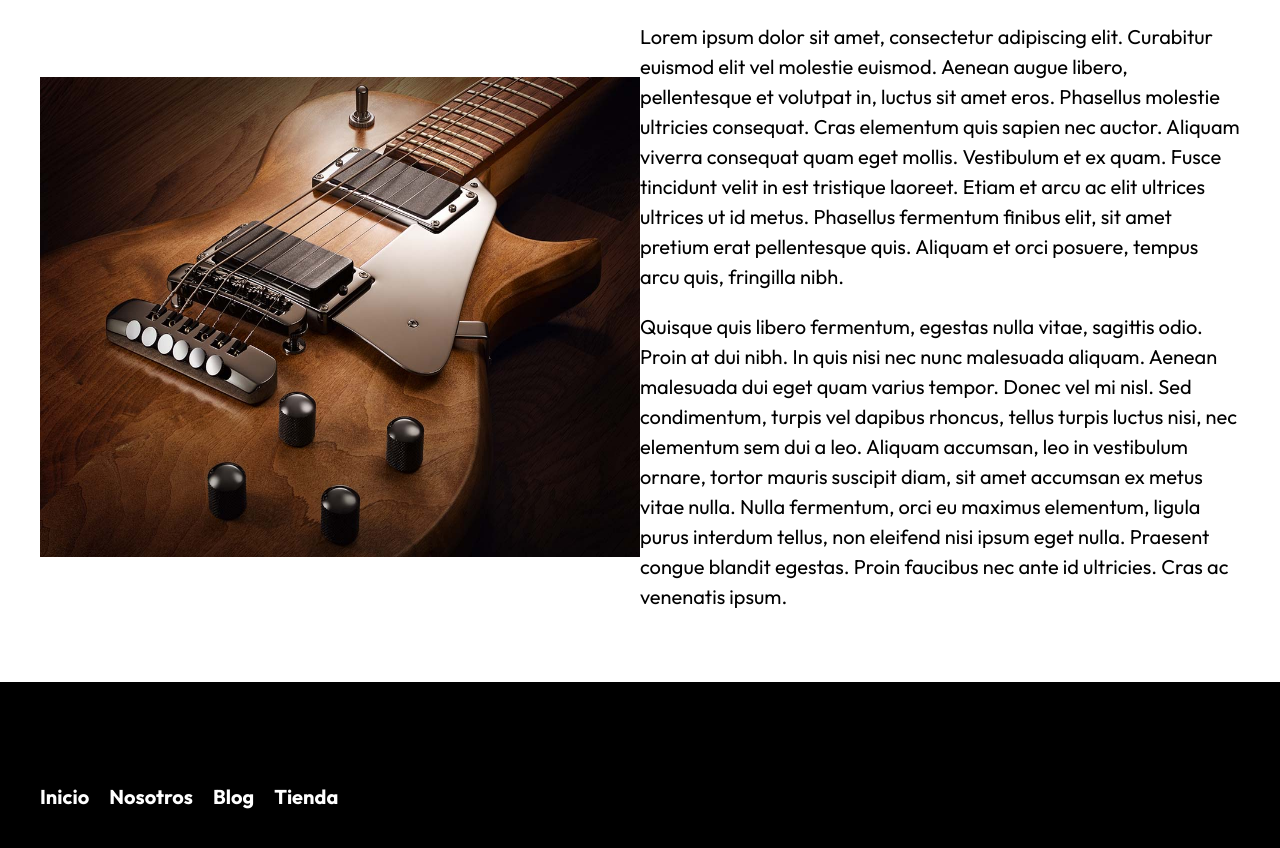
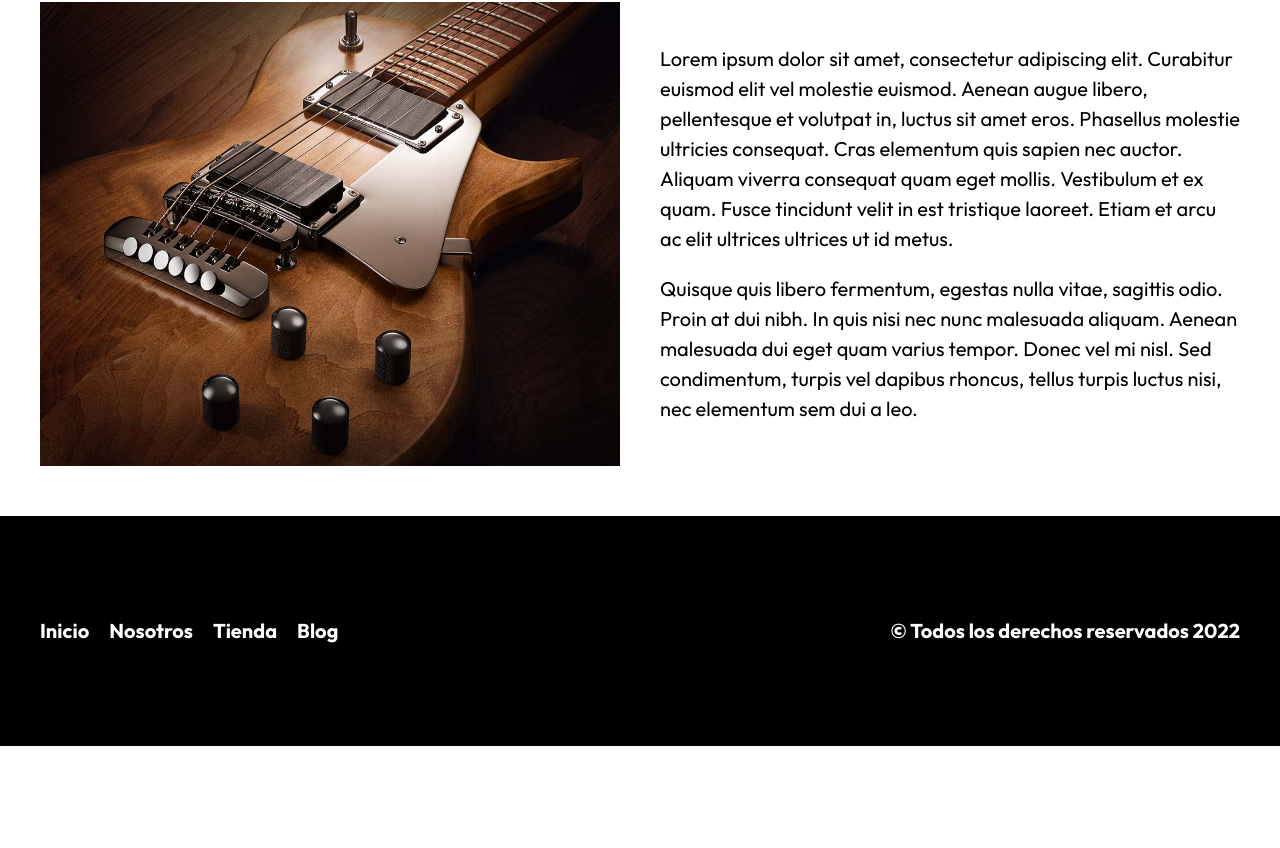
Before and after one commit to Moyrasc/Guitar-LA-Next.js, a Next.js app: page /about in a window 1280 px wide. Shown: the part 366-1214 px from the top of the page. After the commit the page ends 1112 px from the top, so only its background shows below. Built offline with nearby package versions, Linux system fonts and the light colour scheme.

Commit message:
styles about

```diff
--- a/components/footer.js
+++ b/components/footer.js
@@ -8,10 +8,11 @@ const Footer = () => {
                 <nav className={styles.nav}>
                     <Link href="/"> Inicio </Link>
                     <Link href="/about"> Nosotros </Link>
+                    <Link href="/store"> Tienda </Link>
                     <Link href="/blog"> Blog </Link>
-                    <Link href="/store"> Tienda </Link>
+
                 </nav>
-                <p className="copyright">&copy; Todos los derechos reservados {new Date().getFullYear()}</p>
+                <p className={styles.copy}>&copy; Todos los derechos reservados {new Date().getFullYear()}</p>
             </div>
         </footer>
     );
--- a/components/header.js
+++ b/components/header.js
@@ -23,13 +23,12 @@ const Header = () => {
                 <Link href="/about">
                     <a className={router.pathname === "/about" ? styles.active : ""}> Nosotros </a>
                 </Link>
+                <Link href="/store">
+                    <a className={router.pathname === "/store" ? styles.active : ""}> Tienda </a>
+                </Link>
                 <Link href="/blog">
                     <a className={router.pathname === "/blog" ? styles.active : ""}> Blog </a>
                 </Link>
-                <Link href="/store">
-                    <a className={router.pathname === "/store" ? styles.active : ""}> Tienda </a>
-                </Link>
-
             </nav>
         </div>
     </header>
--- a/pages/about.js
+++ b/pages/about.js
@@ -12,9 +12,9 @@ const About = () => {
                 <div className={styles.content}>
                         <Image src="/img/nosotros.jpg" alt="image about us" width={1000} height={800}/>
                         <div>
-                            <p>Lorem ipsum dolor sit amet, consectetur adipiscing elit. Curabitur euismod elit vel molestie euismod. Aenean augue libero, pellentesque et volutpat in, luctus sit amet eros. Phasellus molestie ultricies consequat. Cras elementum quis sapien nec auctor. Aliquam viverra consequat quam eget mollis. Vestibulum et ex quam. Fusce tincidunt velit in est tristique laoreet. Etiam et arcu ac elit ultrices ultrices ut id metus. Phasellus fermentum finibus elit, sit amet pretium erat pellentesque quis. Aliquam et orci posuere, tempus arcu quis, fringilla nibh.</p>
+                            <p>Lorem ipsum dolor sit amet, consectetur adipiscing elit. Curabitur euismod elit vel molestie euismod. Aenean augue libero, pellentesque et volutpat in, luctus sit amet eros. Phasellus molestie ultricies consequat. Cras elementum quis sapien nec auctor. Aliquam viverra consequat quam eget mollis. Vestibulum et ex quam. Fusce tincidunt velit in est tristique laoreet. Etiam et arcu ac elit ultrices ultrices ut id metus.</p>
 
-                            <p>Quisque quis libero fermentum, egestas nulla vitae, sagittis odio. Proin at dui nibh. In quis nisi nec nunc malesuada aliquam. Aenean malesuada dui eget quam varius tempor. Donec vel mi nisl. Sed condimentum, turpis vel dapibus rhoncus, tellus turpis luctus nisi, nec elementum sem dui a leo. Aliquam accumsan, leo in vestibulum ornare, tortor mauris suscipit diam, sit amet accumsan ex metus vitae nulla. Nulla fermentum, orci eu maximus elementum, ligula purus interdum tellus, non eleifend nisi ipsum eget nulla. Praesent congue blandit egestas. Proin faucibus nec ante id ultricies. Cras ac venenatis ipsum.</p>
+                            <p>Quisque quis libero fermentum, egestas nulla vitae, sagittis odio. Proin at dui nibh. In quis nisi nec nunc malesuada aliquam. Aenean malesuada dui eget quam varius tempor. Donec vel mi nisl. Sed condimentum, turpis vel dapibus rhoncus, tellus turpis luctus nisi, nec elementum sem dui a leo.</p>
                         </div>
                 </div>
             </main>
--- a/styles/about.module.css
+++ b/styles/about.module.css
@@ -1,6 +1,6 @@
 .content {
     display: grid;
-    gap: 4 rem;
+    gap: 4rem;
 }
 @media(min-width:768px) {
     .content{
--- a/styles/footer.module.css
+++ b/styles/footer.module.css
@@ -21,13 +21,14 @@
     }
 }
 .nav a,
-.copyright {
+.copy {
     color: var(--white);
     font-size: 2.2 rem;
     text-decoration: none;
     font-weight: 700;
 
 }
-.copyright {
+.copy {
     text-align: center;
+
 }
```
